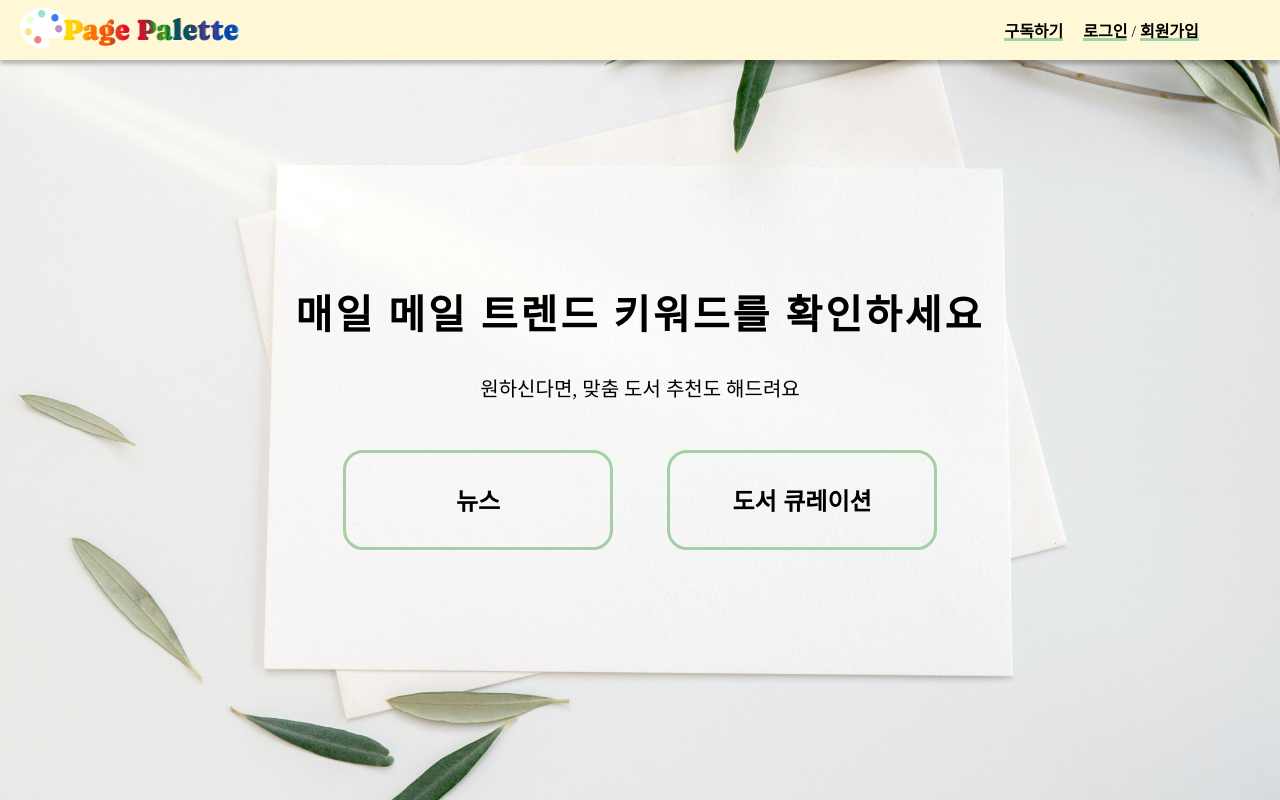
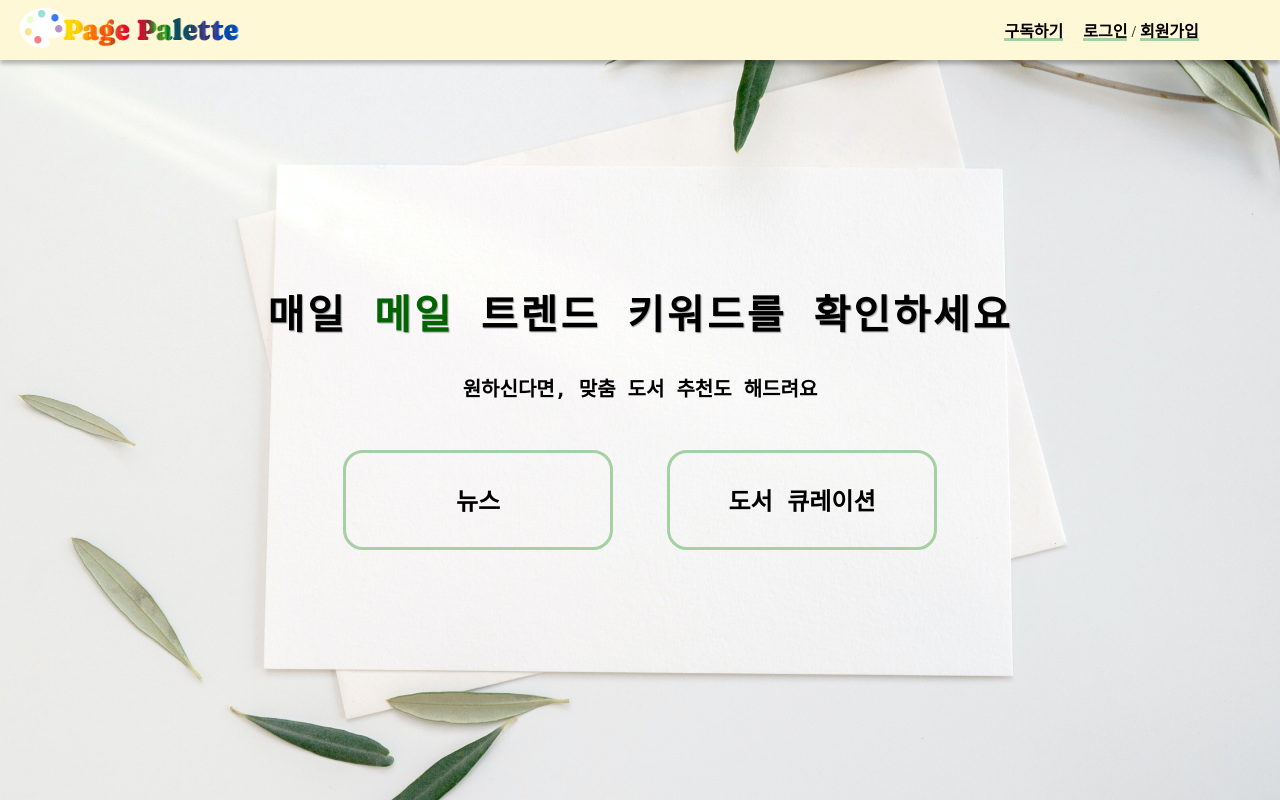
Before and after one commit to jinn0135/DA28_final_PagePalette, a Django app: page / in a window 1280 px wide. Run offline with Django 3.2, Linux system fonts and the light colour scheme; some web fonts are replaced.

Commit message:
Update main.html

```diff
--- a/mysite/templates/main/main.html
+++ b/mysite/templates/main/main.html
@@ -2,13 +2,13 @@
 {% block content %}
     <main id="main">
         <div class="container">
-            <h2 style="font-size: 40px;">매일 메일 트렌드 키워드를 확인하세요</h2>
-            <p>원하신다면, 맞춤 도서 추천도 해드려요</p>
+            <h2 style="font-size: 40px; text-shadow: 1px 1px 1px #a2a2a2;" class="coding">매일 <span style="color: darkgreen" class="coding">메일</span> 트렌드 키워드를 확인하세요</h2>
+            <p class="coding" style="font-weight: bold;">원하신다면, 맞춤 도서 추천도 해드려요</p>
             <!-- <a href="www.google.com"><img src="./images/buttons/red.png" alt="구독하기"></a>
             <a href="www.google.com"><img src="./images/buttons/blue.png" alt="구독하기"></a> -->
 
-            <a href="{% url 'main:detail_news' %}" style="padding-right: 50px"><button>뉴스</button></a>
-            <a href="{% url 'main:detail_books' %}"><button>도서 큐레이션</button></a>
+            <a href="{% url 'main:detail_news' %}" style="padding-right: 50px"><button class="coding">뉴스</button></a>
+            <a href="{% url 'main:detail_books' %}"><button class="coding">도서 큐레이션</button></a>
             <!-- <button class="mouse"><img src="./images/buttons/blue.png" alt=""></button> -->
         </div>
     </main>
```
